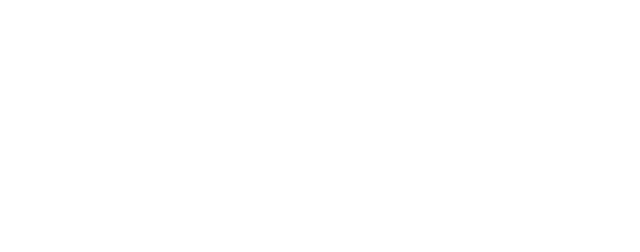
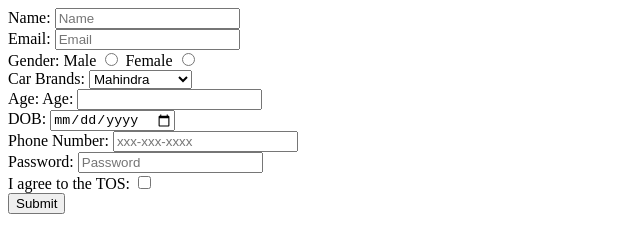
Before and after one commit to acciojob/signup-form-car-ShejulShubham, a website: page main.html in a window 1280 px wide. Shown: the whole page, without its empty margins (0-640 px from the left). Drawn offline with Linux system fonts and the light colour scheme.

Commit message:
created a submission

```diff
--- a/main.html
+++ b/main.html
@@ -7,6 +7,40 @@
 </head>
 
 <body>
+	<form method="post">
+		<label for="name" >Name: </label>
+		<input type="text" id="name" placeholder="Name" required />
+		<br/>
+		<label for="email" >Email: </label>
+		<input type="email" id="email" placeholder="Email" required />
+		<br/>
+		<label for="gender" >Gender: </label>
+		Male <input name="gender" type="radio" id="gender_m" required />
+		Female <input name="gender" type="radio" id="gender_f" required />
+		<br/>
+		Car Brands:
+		<select placeholder="--Please choose an option--" required>
+			<option>Mahindra</option>
+			<option>TATA</option>
+			<option>Maruti Suzuki</option>
+		</select>
+		<br/>
+		<label for="age" >Age: </label>
+		Age: <input type="number" id="age" required/>
+		<br/>
+		<label for="dob" >DOB: </label>
+		<input type="date" id="dob" required />
+		<br/>
+		<label for="tel" >Phone Number: </label>
+		<input type="tel" id="tel" placeholder="xxx-xxx-xxxx" />
+		<br/>
+		<label for="password" >Password: </label>
+		<input type="password" id="password" placeholder="Password" required />
+		<br/>
+		I agree to the TOS: <input type="checkbox" id="tos" required />
+		<br/>
+		<input type="submit" id="button" />
+	</form>
 	<!-- the entire body must be written by student -->
     <script type="text/javascript" src="./script.js">
 </script>
```
